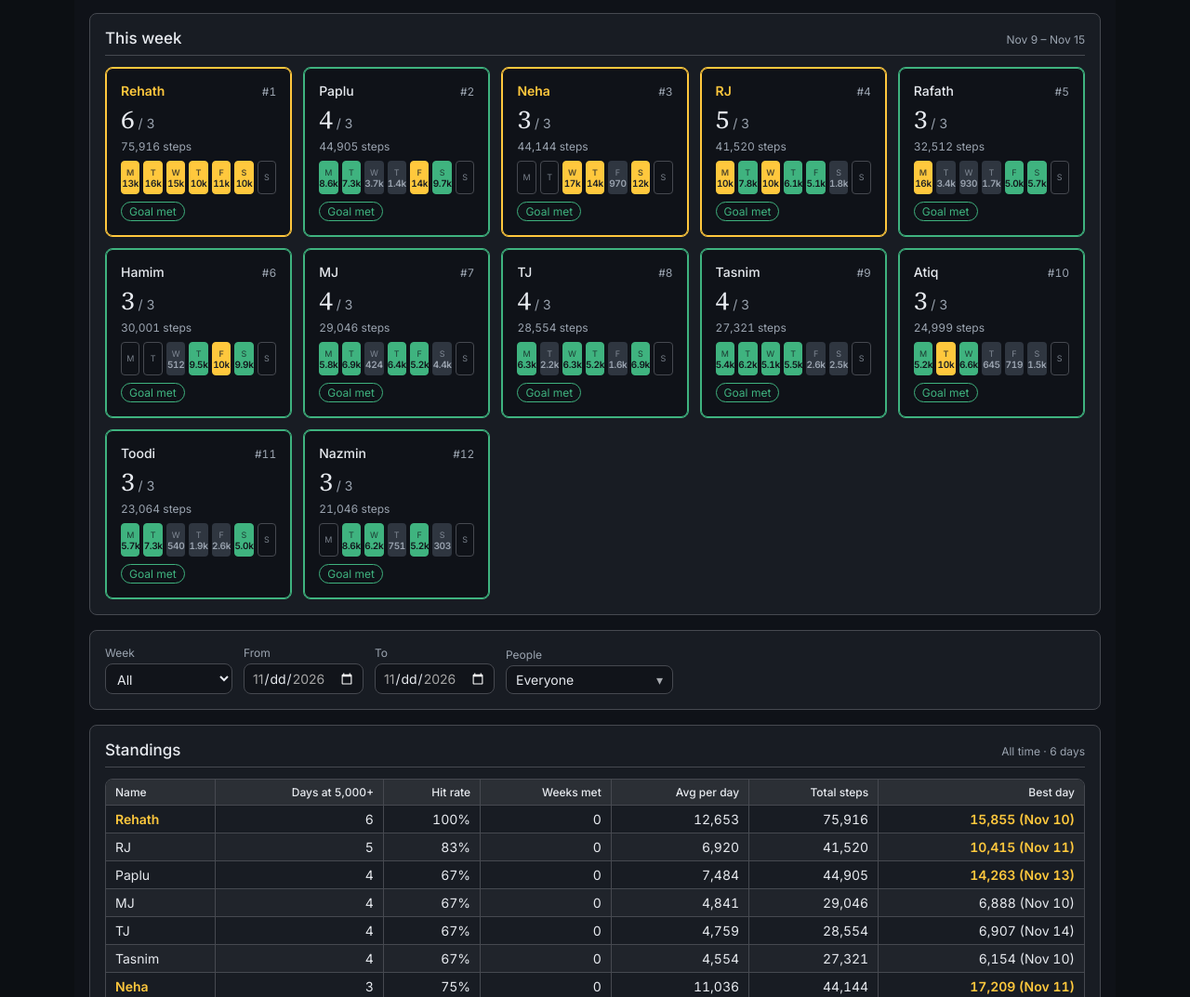
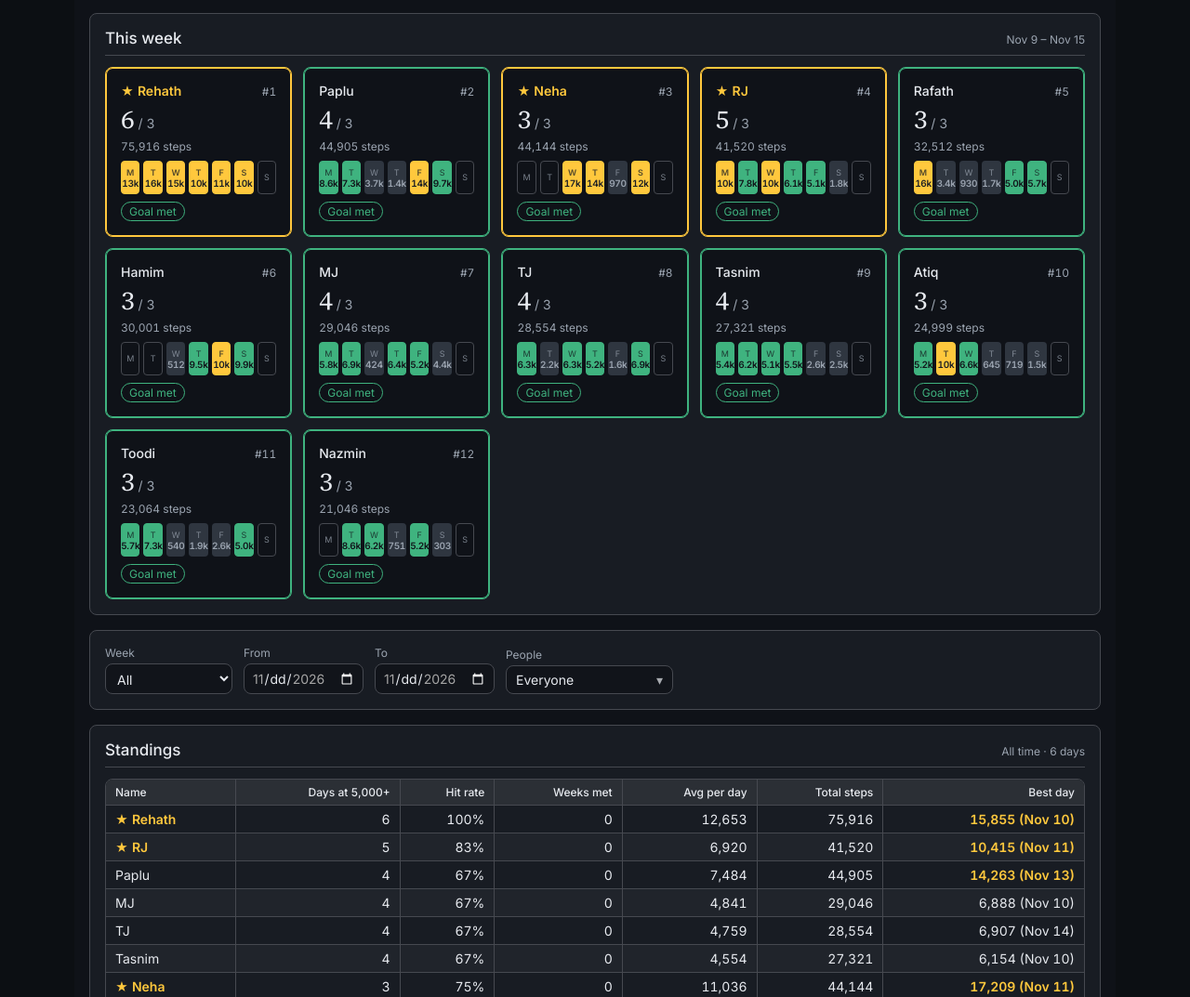
Before and after one commit to mohfujulm/StepUp-Tracker, a plain HTML site: page index.html in a window 1280 px wide. Shown: the part 135-1208 px from the top of the page at 93% size. Drawn offline with nearby package versions, Linux system fonts and the light colour scheme.

Commit message:
Gold star only for 2+ days at 10,000 this week
Co-Authored-By: Claude Opus 5.5 <noreply@anthropic.com>
Claude-Session: https://claude.ai/code/session_01MEWVfh5wBoBwnfSdUrPtRh

```diff
--- a/index.html
+++ b/index.html
@@ -161,6 +161,7 @@ window.dash = (function () {
 .sc-rank { font-size: var(--cds-font-size-caption); color: var(--color-fg-muted); font-variant-numeric: tabular-nums; }
 .sc-wk-total { font-size: var(--cds-font-size-caption); color: var(--color-fg-muted); font-variant-numeric: tabular-nums; }
 .sc-actions { display: flex; gap: 8px; flex: none; }
+.sc-star { color: var(--sc-gold); margin-right: 4px; font-size: .95em; }
 .sc-ms { position: relative; min-width: 180px; }
 .sc-ms-btn { width: 100%; display: flex; align-items: center; justify-content: space-between; gap: 8px; font: inherit; font-size: var(--cds-font-size-body); color: var(--color-fg); background: var(--color-bg); border: 1px solid var(--sc-line); border-radius: var(--cds-radius); padding: 6px 10px; cursor: pointer; text-align: left; }
 .sc-ms-btn .t { overflow: hidden; text-overflow: ellipsis; white-space: nowrap; }
@@ -382,8 +383,11 @@ sc.GOLD = 10000;
 sc.goldNames = () => {
   const lg = dash.data('log');
   if (lg.status !== 'ok' || !lg.data || !lg.data.length) return new Set();
+  // gold = 2+ days at 10,000+ in the current (latest) Mon-Sun week
   const last = lg.data.map((r) => r.date).sort().pop();
-  return new Set(lg.data.filter((r) => r.date === last && +r.steps >= sc.GOLD).map((r) => r.name));
+  const wk = sc.monday(last);
+  const n = d3.rollup(lg.data.filter((r) => r.date >= wk && r.date <= last && +r.steps >= sc.GOLD), (v) => v.length, (r) => r.name);
+  return new Set([...n].filter(([, c]) => c >= 2).map(([k]) => k));
 };
 sc.monday = (iso) => { const d = d3.utcParse('%Y-%m-%d')(iso); return d3.utcFormat('%Y-%m-%d')(d3.utcMonday.floor(d)); };
 
@@ -480,17 +484,19 @@ dash.draw('cards', (el) => {
   const start = sm.data[0].week_start, latest = sm.data[0].latest_date;
   const days = d3.range(7).map((i) => d3.utcFormat('%Y-%m-%d')(d3.utcDay.offset(sc.parse(start), i)));
   const letters = ['M', 'T', 'W', 'T', 'F', 'S', 'S'];
+  const goldSet = sc.goldNames();
   const wkTotal = (n) => d3.sum(lg.data.filter((r) => r.name === n && r.date >= start && r.date <= days[6]), (r) => +r.steps || 0);
   const ranked = [...s.data].map((p) => ({ ...p, wk_total: wkTotal(p.name) })).sort((a, b) => b.wk_total - a.wk_total || d3.ascending(a.name, b.name));
   el.replaceChildren(...ranked.map((p, idx) => {
-    const isGold = days.filter((d) => lg.data.some((r) => r.name === p.name && r.date === d && +r.steps >= sc.GOLD)).length >= 2;
+    const isGold = goldSet.has(p.name);
     const card = document.createElement('div'); card.className = 'sc-card' + (isGold ? ' gold-card' : p.this_week >= 3 ? ' done-card' : ''); card.id = 'card-' + p.name.replace(/\W+/g, '-');
     const top = document.createElement('div'); top.className = 'sc-card-top';
     const nm = document.createElement('div'); nm.className = 'sc-card-name' + (isGold ? ' gold' : '');
+    if (isGold) { const st = document.createElement('span'); st.className = 'sc-star'; st.textContent = '★'; st.title = '2+ days at 10,000 this week'; nm.prepend(st); }
     const rk = document.createElement('span'); rk.className = 'sc-rank'; rk.textContent = '#' + (idx + 1);
     top.append(nm, rk);
     const tot = document.createElement('div'); tot.className = 'sc-wk-total';
-    tot.textContent = sc.num(p.wk_total); const u = document.createElement('span'); u.className = 'u'; u.textContent = ' steps'; tot.append(u); nm.textContent = p.name;
+    tot.textContent = sc.num(p.wk_total); const u = document.createElement('span'); u.className = 'u'; u.textContent = ' steps'; tot.append(u); nm.append(document.createTextNode(p.name));
     const big = document.createElement('div'); big.className = 'sc-big';
     const v = document.createElement('span'); v.dataset.source = 'standings'; v.dataset.field = 'this_week'; v.dataset.where = 'name=' + encodeURIComponent(p.name).replace(/%20/g, ' ');
     v.textContent = p.this_week;
@@ -801,6 +807,7 @@ dash.draw('table', (tb) => {
     [p.n, p.met, p.rate + '%', p.weeks, p.avg === null ? '—' : sc.num(p.avg), sc.num(p.total), bestTxt].forEach((v, i) => {
       const td = document.createElement('td'); td.textContent = v;
       if ((i === 0 && gold.has(p.n)) || (i === 6 && p.best && +p.best.steps >= sc.GOLD)) td.className = 'gold';
+      if (i === 0 && gold.has(p.n)) { const st = document.createElement('span'); st.className = 'sc-star'; st.textContent = '★'; st.title = '2+ days at 10,000 this week'; td.prepend(st); }
       tr.append(td);
     });
     return tr;
@@ -815,7 +822,7 @@ dash.draw('logrows', (tb) => {
     tr.dataset.key = encodeURIComponent(r.date) + ',' + encodeURIComponent(r.name).replace(/%20/g, ' ');
     const vals = [sc.fmtDay(sc.parse(r.date)), r.name, r.steps ? sc.num(+r.steps) : 'unknown', r.met === 'YES' ? 'Yes' : r.met === 'NO' ? 'No' : 'Check'];
     const big = +r.steps >= sc.GOLD;
-    vals.forEach((v, i) => { const td = document.createElement('td'); td.textContent = v; if (big && (i === 1 || i === 2)) td.className = 'gold'; if (i === 3) td.className = r.met === 'YES' ? 'sc-yes' : r.met === 'NO' ? 'sc-no' : 'sc-unk'; tr.append(td); });
+    vals.forEach((v, i) => { const td = document.createElement('td'); td.textContent = v; if (big && i === 2) td.className = 'gold'; if (i === 3) td.className = r.met === 'YES' ? 'sc-yes' : r.met === 'NO' ? 'sc-no' : 'sc-unk'; tr.append(td); });
     return tr;
   }));
 });
```
